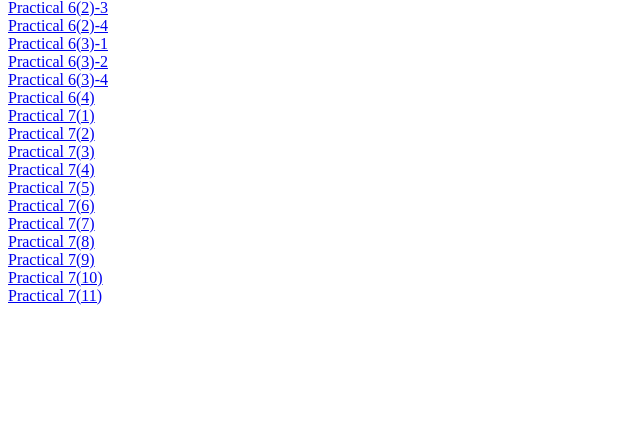
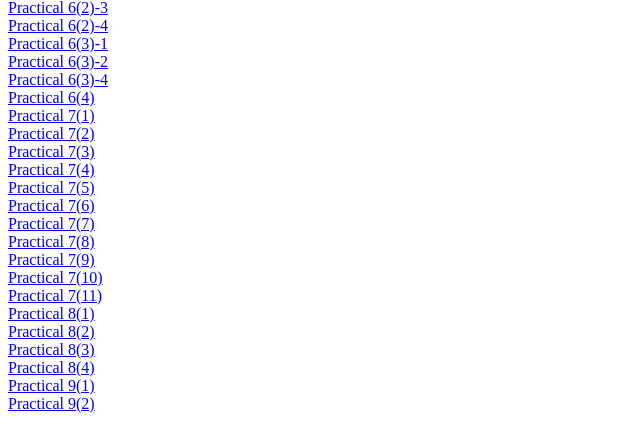
Before and after one commit to KavanBhavsar35/IWD-practicals, a PHP site: page / in a window 1280 px wide. Shown: the part 585-1006 px from the top of the page, without its empty margins (0-640 px from the left). Before the commit the page ends 890 px from the top, so only its background shows below. Run offline with PHP 8.4, Linux system fonts and the light colour scheme.

Commit message:
Updated index file

```diff
--- a/index.php
+++ b/index.php
@@ -45,6 +45,12 @@
     <a href="pr7-09.php">Practical 7(9)</a><br>
     <a href="pr7-10.php">Practical 7(10)</a><br>
     <a href="pr7-11.php">Practical 7(11)</a><br>
+    <a href="pr8-01.php">Practical 8(1)</a><br>
+    <a href="pr8-02.php">Practical 8(2)</a><br>
+    <a href="pr8-03.php">Practical 8(3)</a><br>
+    <a href="pr8-04.php">Practical 8(4)</a><br>
+    <a href="pr9-01.php">Practical 9(1)</a><br>
+    <a href="pr9-02.php">Practical 9(2)</a><br>
 </body>
 
 </html>
```
